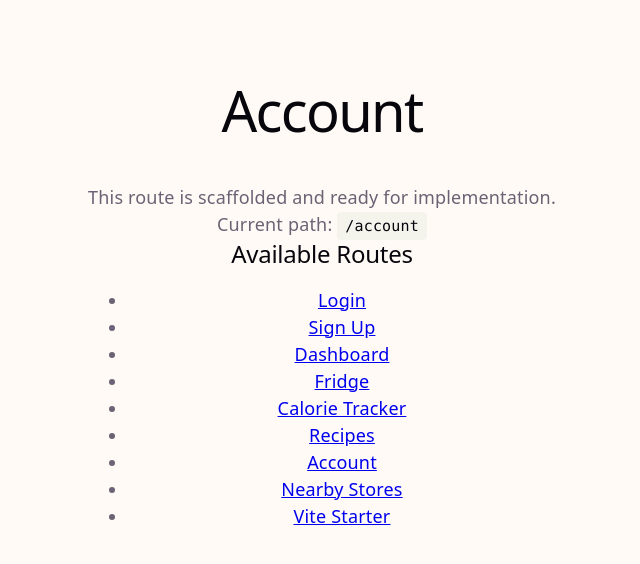
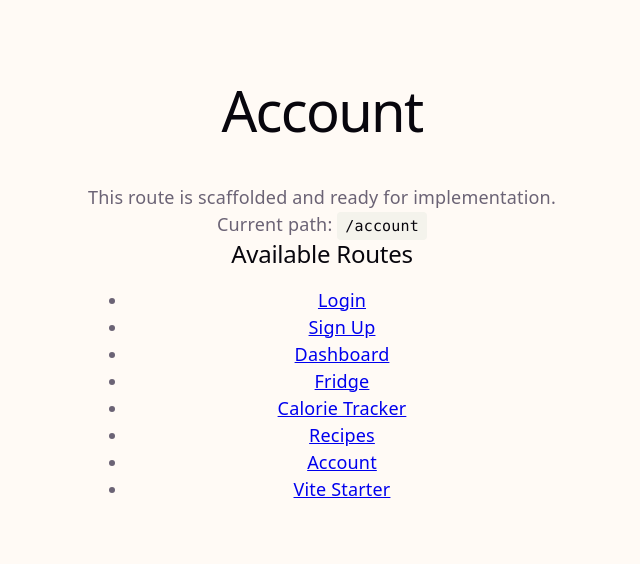
Before and after one commit to decaquestionmarks/INF124-Project, a React (Vite) app in the folder frontend/: page /account in a window 1280 px wide. Shown: the top 564 px of the page, without its empty margins (318-958 px from the left). Built offline with nearby package versions, Linux system fonts and the light colour scheme.

Commit message:
replace nearby stores page with account page

```diff
--- a/frontend/src/components/Sidebar.tsx
+++ b/frontend/src/components/Sidebar.tsx
@@ -4,7 +4,7 @@ import KeyboardDoubleArrowRightRoundedIcon from '@mui/icons-material/KeyboardDou
 import KitchenRoundedIcon from '@mui/icons-material/KitchenRounded'
 import LocalDiningRoundedIcon from '@mui/icons-material/LocalDiningRounded'
 import MonitorWeightRoundedIcon from '@mui/icons-material/MonitorWeightRounded'
-import StorefrontRoundedIcon from '@mui/icons-material/StorefrontRounded'
+import AccountCircleIcon from '@mui/icons-material/AccountCircle';
 import { NavLink } from 'react-router-dom'
 import './Sidebar.css'
 
@@ -17,7 +17,7 @@ const navigationItems = [
     icon: MonitorWeightRoundedIcon,
   },
   { label: 'Recipes', path: '/recipes', icon: LocalDiningRoundedIcon },
-  { label: 'Nearby Stores', path: '/nearby-stores', icon: StorefrontRoundedIcon },
+  { label: 'Account', path: '/account', icon: AccountCircleIcon },
 ]
 
 type SidebarProps = {
--- a/frontend/src/pages/PlaceholderPage.tsx
+++ b/frontend/src/pages/PlaceholderPage.tsx
@@ -13,7 +13,6 @@ const scaffoldedRoutes = [
   { label: 'Calorie Tracker', path: '/calorie-tracking' },
   { label: 'Recipes', path: '/recipes' },
   { label: 'Account', path: '/account' },
-  { label: 'Nearby Stores', path: '/nearby-stores' },
   { label: 'Vite Starter', path: '/starter' },
 ]
 
```
